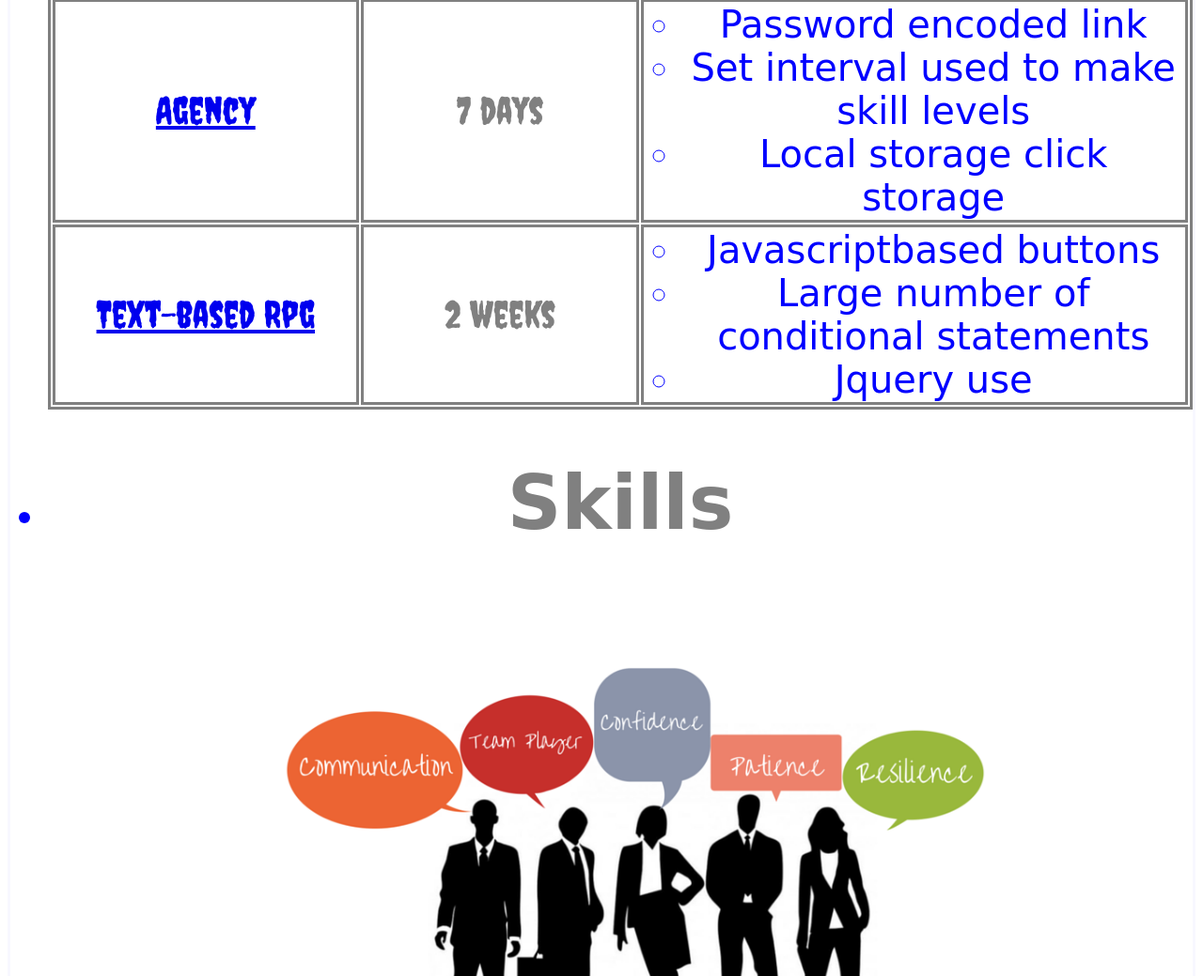
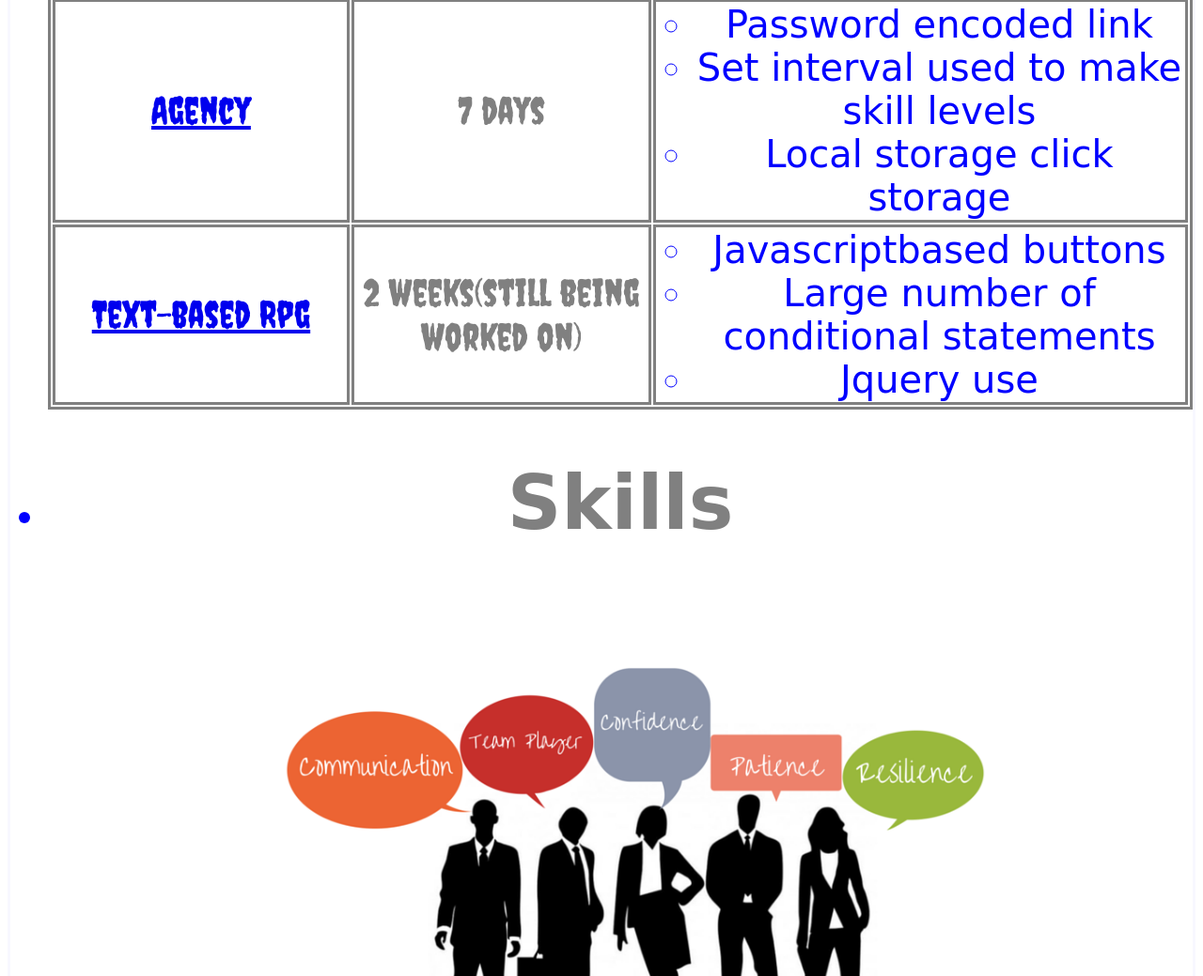
Before and after one commit to JustinBradley9/JustinBradley9.github.io, a plain HTML site: page index.html in a window 1280 px wide. Shown: the part 922-1961 px from the top of the page at 94% size. Drawn offline with Linux system fonts and the light colour scheme.

Commit message:
Add in projects commit 2

```diff
--- a/index.html
+++ b/index.html
@@ -47,7 +47,7 @@
         </tr>
         <tr>
                 <td><a href="RPG/index.html"> Text-based Rpg </a></td>
-                <td>2 weeks</td>
+                <td>2 weeks(still being worked on)</td>
                 <td><ul>
                     <li>Javascriptbased buttons</li>
                     <li>Large number of conditional statements</li>
```
